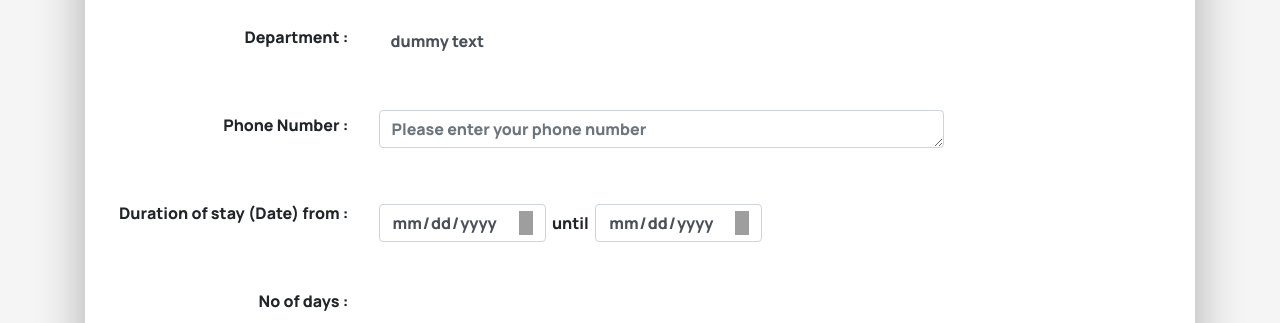
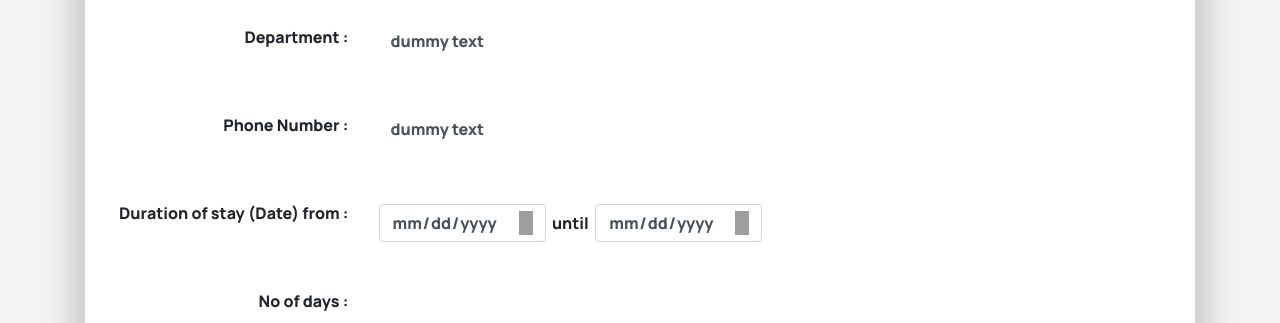
Before and after one commit to danishrashidin/carsgit, a PHP site: page /application.html in a window 1280 px wide. Shown: the part 634-957 px from the top of the page. Run offline with PHP 8.4, Linux system fonts and the light colour scheme; some libraries are stand-ins or nearby versions.

Commit message:
some changes

```diff
--- a/application.html
+++ b/application.html
@@ -24,40 +24,13 @@
     />
     <title>Accommodation Application</title>
 
-    <script type="text/javascript">
-      function GetDays() {
-        var dropdt = new Date(document.getElementById("drop_date").value);
-        var pickdt = new Date(document.getElementById("pick_date").value);
-        var days = parseInt((dropdt - pickdt) / (24 * 3600 * 1000));
-        if (dropdt == "Invalid Date" || pickdt == "Invalid Date") return 0;
-        else if (days < 0) return "Invalid date!";
-        else return days;
-      }
-
-      function cal() {
-        if (document.getElementById("drop_date")) {
-          document.getElementById("numdays2").value = GetDays();
-          document.getElementById("totalcost").value = cost();
-        }
-
-        function cost() {
-          var dropdt = new Date(document.getElementById("drop_date").value);
-          var pickdt = new Date(document.getElementById("pick_date").value);
-          var cost = parseInt((dropdt - pickdt) / (24 * 3600 * 1000)) * 4;
-          if (dropdt == "Invalid Date" || pickdt == "Invalid Date")
-            return "RM0";
-          else if (cost < 0) return "Invalid date!";
-          else return "RM" + cost;
-        }
-      }
-    </script>
     <link rel="stylesheet" href="./css/application.css" />
     <link rel="stylesheet" type="text/css" href="css/styles.css" />
     <link rel="stylesheet" href="https://cdnjs.cloudflare.com/ajax/libs/animate.css/4.0.0/animate.min.css" />
     <link rel="stylesheet" href="https://unpkg.com/tippy.js@6/animations/scale.css" />
     <link rel="stylesheet" href="css/login.css" />
   </head>
-  <body>
+  <body id = "body">
     <div class="nav-content-wrapper">
       <!-- Navigation bar -->
       <nav class="navbar-expand-lg transitive" id="navbar">
@@ -113,7 +86,7 @@
       </header>
     </div>
 
-    <main>
+    <main id = "main">
       <div class="container">
         <div
           class="jumbotron"
@@ -169,15 +142,12 @@
               <label for="Phonenumber" class="application-label">Phone Number :</label>
             </div>
             <div class="col-9">
-              <textarea
-                name="phone"
-                rows="1"
-                cols="60"
+              <input
+                id="Phonenumber"
+                name="phonenumber"
                 class="form-control"
-                id="phone"
-                placeholder="Please enter your phone number"
-                required=""
-              ></textarea>
+                readonly value="dummy text"
+              />
             </div>
           </div>
 
@@ -249,7 +219,7 @@
               <button type="button" class="btn btn-primary">Submit</button>
             </div>
             <div class="btn-group">
-              <button type="button" class="btn btn-primary">Cancel</button>
+              <button type="button" class="btn btn-primary" onClick="window.location.reload();">Cancel</button>
             </div>
           </div>
         </div>
--- a/css/application.css
+++ b/css/application.css
@@ -1,16 +1,18 @@
-body {
+#body {
   background-color: #f5f5f5;
   text-decoration-color: #3f2860;
   font-family: "Manrope", sans-serif;
   line-height: 1.5;
 }
 
-header{
+#header{
   padding: 20px;
 }
 
-main{
+#main{
   padding: 10px 20px;
+  display: block;
+  line-height: 50px;
 }
 
 .container {
@@ -25,11 +27,6 @@ main{
   -moz-box-shadow: 0 0 50px 0 rgba(0, 0, 0, 0.3);
   box-shadow: 0 0 50px 0 rgba(0, 0, 0, 0.3);
   border-radius: 10px;
-}
-
-main {
-  display: block;
-  line-height: 50px;
 }
 
 .form-control {
@@ -95,3 +92,9 @@ input[type="date"]::-webkit-calendar-picker-indicator {
   background: transparent;
   box-shadow: none;
 }
+
+#Phonenumber {
+  border: 0;
+  background: transparent;
+  box-shadow: none;
+}
--- a/js/application.js
+++ b/js/application.js
@@ -21,3 +21,29 @@ function initHeaderMargin() {
 }
 
 initHeaderMargin();
+
+function GetDays() {
+  var dropdt = new Date(document.getElementById("drop_date").value);
+  var pickdt = new Date(document.getElementById("pick_date").value);
+  var days = parseInt((dropdt - pickdt) / (24 * 3600 * 1000));
+  if (dropdt == "Invalid Date" || pickdt == "Invalid Date") return 0;
+  else if (days < 0) return "Invalid date!";
+  else return days;
+}
+
+function cal() {
+  if (document.getElementById("drop_date")) {
+    document.getElementById("numdays2").value = GetDays();
+    document.getElementById("totalcost").value = cost();
+  }
+
+  function cost() {
+    var dropdt = new Date(document.getElementById("drop_date").value);
+    var pickdt = new Date(document.getElementById("pick_date").value);
+    var cost = parseInt((dropdt - pickdt) / (24 * 3600 * 1000)) * 4;
+    if (dropdt == "Invalid Date" || pickdt == "Invalid Date")
+      return "RM0";
+    else if (cost < 0) return "Invalid date!";
+    else return "RM" + cost;
+  }
+}
```
